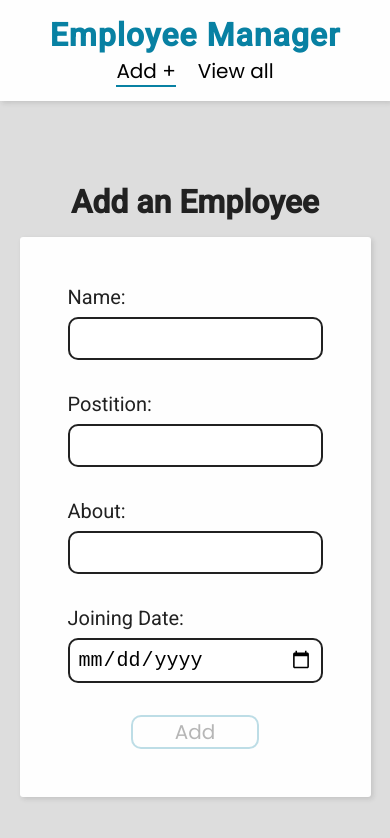
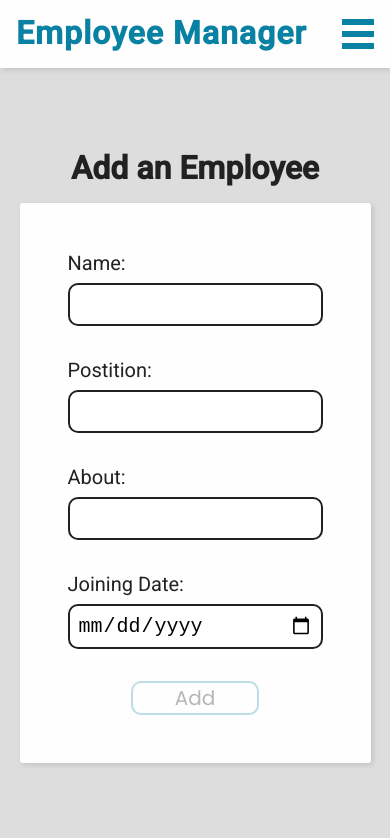
Before and after one commit to AKh-47/Angular-employee-manage, an Angular app: page /new in a window 390 px wide. Shown: the top 838 px of the page. Built offline with nearby package versions, Linux system fonts and the light colour scheme.

Commit message:
nav test

```diff
--- a/src/app/app.component.css
+++ b/src/app/app.component.css
@@ -1,6 +1,6 @@
 .app__nav {
   background-color: #fefefe;
-  min-height: 8vh;
+  height: 8vh;
   -webkit-box-shadow: 2px 2px 5px #21212122;
   box-shadow: 2px 2px 5px #21212122;
   display: -webkit-box;
@@ -13,6 +13,68 @@
   -ms-flex-pack: justify;
   justify-content: space-between;
   padding: 0 3rem;
+  position: relative;
+  z-index: 2000;
+}
+
+.app__nav-mobile {
+  position: absolute;
+  content: "";
+  height: 8vh;
+  width: 100%;
+  top: 8vh;
+  left: 0;
+  background-color: #fefefe;
+  transition: 0.5s all;
+  display: flex;
+  flex-direction: column;
+  align-items: flex-start;
+  font-size: 1.5rem;
+  transform: translateY(-100%);
+  /* z-index: -1; */
+}
+
+.app__nav-btn-mobile {
+  font-size: 1.5rem;
+  height: 4vh;
+  width: 100%;
+}
+
+.hamburger__line {
+  background-color: #0881a3;
+  height: 0.35rem;
+  width: 2rem;
+  display: none;
+  position: relative;
+}
+
+.hamburger__line::before {
+  background-color: #0881a3;
+  content: "";
+  position: absolute;
+  height: 0.35rem;
+  width: 2rem;
+  top: 0.75rem;
+}
+
+.hamburger__line::after {
+  background-color: #0881a3;
+  content: "";
+  position: absolute;
+  height: 0.35rem;
+  width: 2rem;
+  top: -0.75rem;
+}
+
+.app__nav-link-mobile {
+  color: #212121;
+  width: 100%;
+}
+
+.app__nav-link--active-mobile {
+  background-color: #0881a3;
+  color: #fefefe;
+  width: 100%;
 }
 
 @media (max-width: 680px) {
@@ -20,10 +82,18 @@
     -webkit-box-orient: vertical;
     -webkit-box-direction: normal;
     -ms-flex-direction: column;
-    flex-direction: column;
+    /* flex-direction: column; */
     padding: 1rem;
-    height: 12vh;
+    /* height: 12vh; */
   }
+}
+
+.hamburger {
+  display: none;
+}
+
+.hamburger:checked + .app__nav-mobile {
+  transform: translateY(0);
 }
 
 .app__nav-heading {
@@ -48,15 +118,25 @@
   justify-content: space-around;
 }
 
+@media (max-width: 1430px) {
+  .app__nav-links {
+    width: 30%;
+  }
+}
+
 @media (max-width: 56.25em) {
   .app__nav-links {
     width: 30%;
   }
 }
 
-@media (max-width: 680px) {
+@media (max-width: 880px) {
   .app__nav-links {
-    width: 50%;
+    display: none;
+  }
+
+  .hamburger__line {
+    display: block;
   }
 }
 
--- a/src/app/app.component.html
+++ b/src/app/app.component.html
@@ -4,7 +4,21 @@
   <button class="app__nav-btn"><a class="app__nav-link" routerLink="/new" routerLinkActive="app__nav-link--active" >Add +</a></button>
   <button class="app__nav-btn"> <a class="app__nav-link" routerLink="/list" routerLinkActive="test" routerLinkActive="app__nav-link--active" >View all</a></button>
 </nav>
+
+
+  <label  for="nav">
+    <div class="hamburger__line"></div>
+  </label>
+
+
 </header>
+
+<input class="hamburger" type="checkbox" name="nav" id="nav">
+<nav class="app__nav-mobile">
+    <button class="app__nav-btn-mobile"><a class="app__nav-link-mobile" routerLink="/new" routerLinkActive="app__nav-link--active-mobile" >Add +</a></button>
+    <button class="app__nav-btn-mobile"> <a class="app__nav-link-mobile" routerLink="/list" routerLinkActive="test" routerLinkActive="app__nav-link--active-mobile" >View all</a></button>
+</nav>
+
 
 
 <div class="app__page">
```
Also changed, not shown: 1 other file (tests, documents, lock files or other folders).
